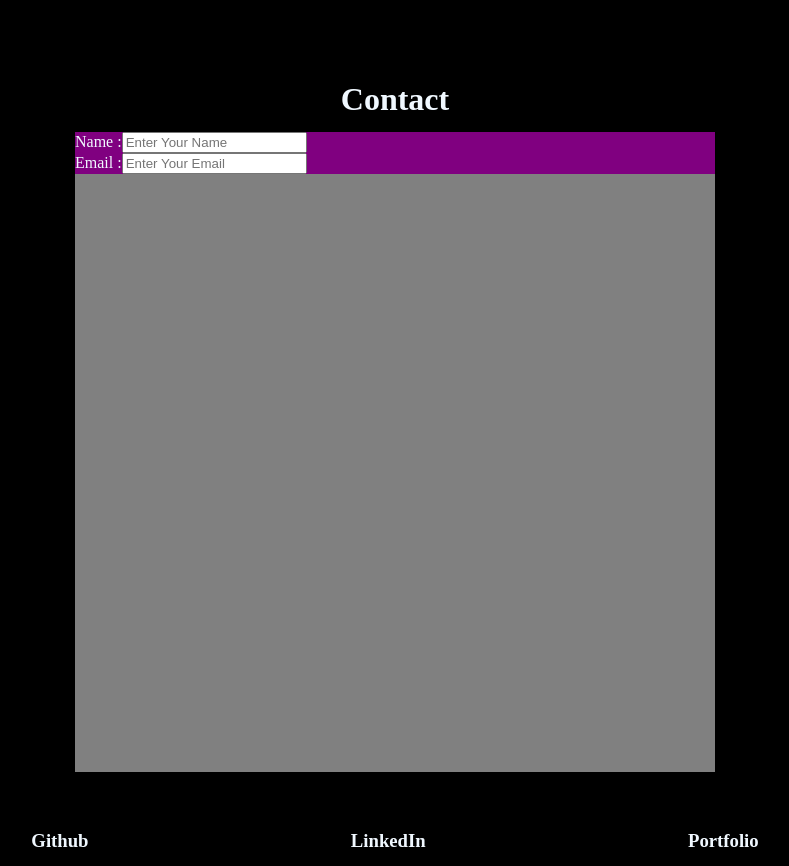
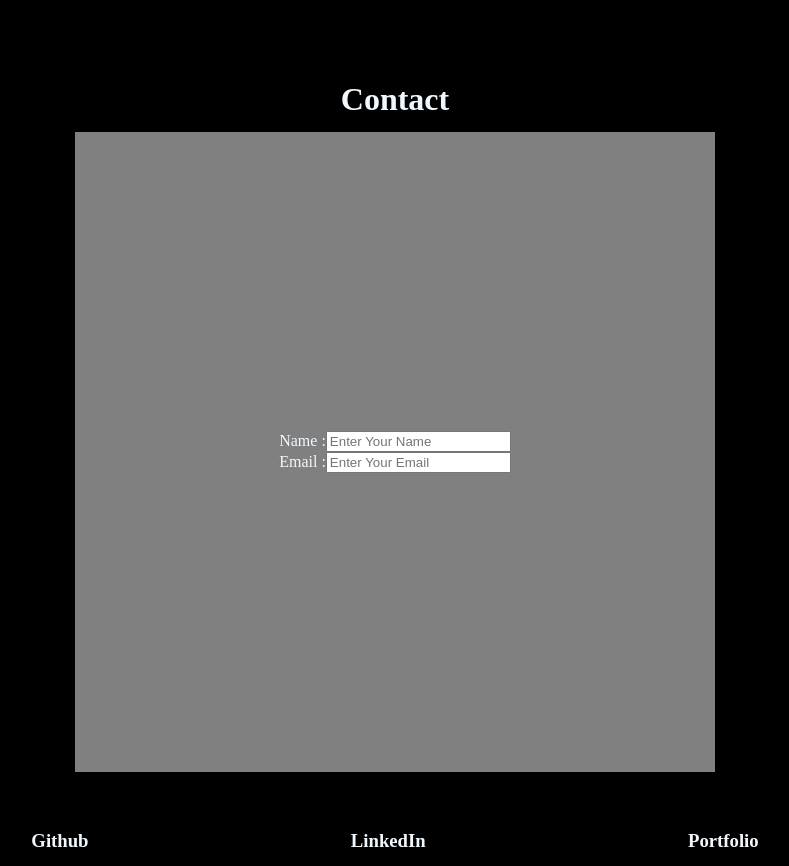
Before and after one commit to Paramesh-Kumar-2004/VP_Portfolio-2, a React (Create React App) app: page / in a window 1280 px wide. Shown: the part 4200-5066 px from the top of the page, without its empty margins (245-1034 px from the left). Built offline with nearby package versions, Linux system fonts and the light colour scheme.

Commit message:
Modified: Contact.jsx

```diff
--- a/src/Styles/Contact.css
+++ b/src/Styles/Contact.css
@@ -8,13 +8,8 @@
     width: 50vw;
     margin: 14px;
     justify-self: center;
+    display: flex;
+    align-items: center;
+    justify-content: center;
     background: gray;
 }
-
-
-#Feilds{
-    height: 100%;
-    display: flex;
-    flex-direction: column;
-    background: purple;
-}
```
